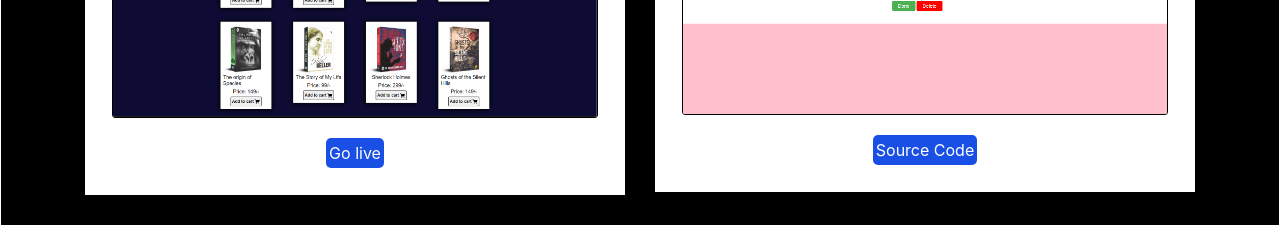
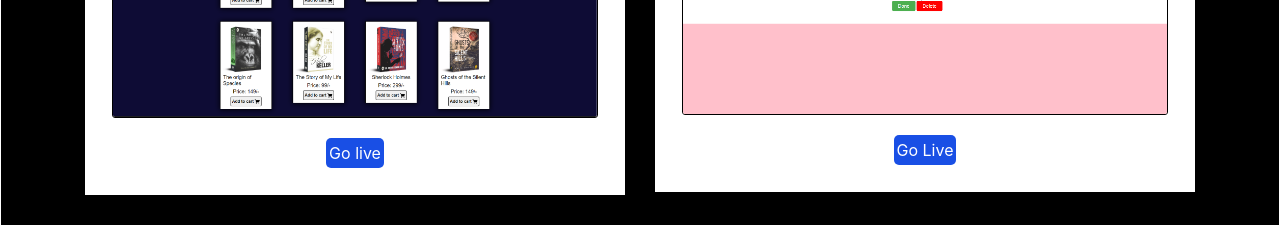
Before and after one commit to Durgaprasadgalla/my-portfolio, a plain HTML site: page index.html in a window 1280 px wide. Shown: the part 2840-3065 px from the top of the page. Drawn offline with nearby package versions, Linux system fonts and the light colour scheme; a web font is replaced by a local one.

Commit message:
Update index.html

```diff
--- a/index.html
+++ b/index.html
@@ -139,7 +139,7 @@
                 <div class="card-1">
                   <h5>To-Do-List</h5>
                   <img class="card-img" src="to-do-list.png"></img>
-                  <a style="color: white;" href="https://durgaprasadgalla.github.io/To-Do-List/"><BUtton class="site-link">Source Code</BUtton></a>
+                  <a style="color: white;" href="https://durgaprasadgalla.github.io/To-Do-List/"><BUtton class="site-link">Go Live</BUtton></a>
                 </div>
             </div>
 
```
